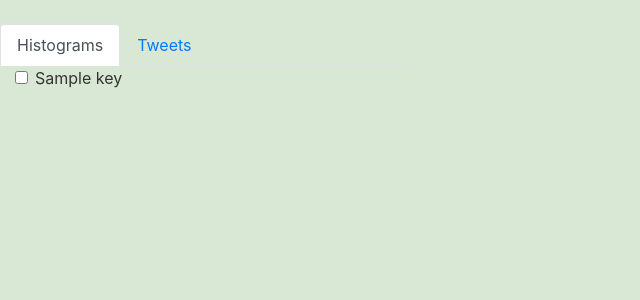
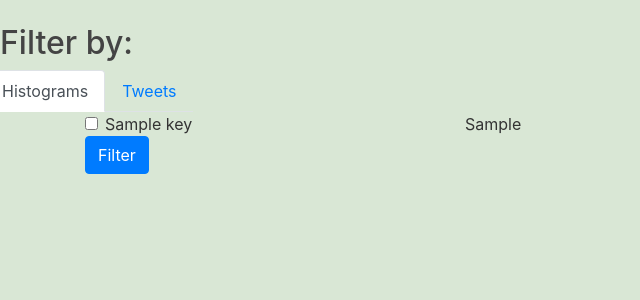
Before and after one commit to baldblad/legacy-mbaldip-TFG, a Flask app: template Web/templates/news.html in a window 1280 px wide. Shown: the part 56-356 px from the top of the page, without its empty margins (0-640 px from the left). Run offline with Flask 2, Linux system fonts and the light colour scheme; the template is opened without the code that fills it: most values are stand-ins (such as "Sample title", 1, 10 or a date in 2020); some libraries are stand-ins or nearby versions.

Commit message:
working panel redo

```diff
--- a/Web/app.py
+++ b/Web/app.py
@@ -29,15 +29,19 @@ def news():
     # If a form is submitted
     if request.method == "POST":
 
-        selAuth = request.form.get('selAuth')
+        # gives the list of ids for the checked boxes with twitter account usernames
+        selAuth = request.form.getlist('histCheckbox')
         # TODO: request filtered data in database
         tweets = [1535293461594767360]
 
         for tweet in tweets:
             tweet_links.append('https://twitter.com/x/status/'+str(tweet))
+    else:
 
+        selAuth =[]
     return render_template('news.html', tweet_links=tweet_links,
-                                        authorities=top25)
+                                        authorities=top25,
+                                        selAuth=selAuth)
 
 
 # Running the app
--- a/Web/templates/news.html
+++ b/Web/templates/news.html
@@ -1,13 +1,7 @@
-{% extends 'subsite_base.html' %}
-<!--{% block menu_subsite %}
-<!-- menu for histograms-->
+{% extends 'subsite_base.html' %} {% block subsite_main %}
 
-<!-- menu for histograms-->
-<!--{% endblock %} -->
-{% block subsite_main %}
-
+<h2>Filter by:</h2>
 <div class="row">
-  <div class="col-4">
   <!-- Nav tabs -->
   <ul class="nav nav-tabs">
     <li class="nav-item">
@@ -17,55 +11,62 @@
       <a class="nav-link" data-toggle="tab" href="#tweets">Tweets</a>
     </li>
   </ul>
+</div>
 
 <!-- Tab panes -->
 <div class="tab-content">
-      <!-- Histograms content -->
+  <!-- Histograms section -->
   <div class="tab-pane container active" id="hist">
+    <div class="row">
+      <div class="col-4">
+        <form method="post">
           {% for key,value in authorities.iterrows() %}
           <div class="form-check">
-          <label class="form-check-label">
             <input
               type="checkbox"
               class="form-check-input"
-              value="{{value}}"
+              name="histCheckbox"
+              value="{{value['uid']}}"
             />{{key}}
-          </label>
           </div>
           {% endfor %}
+          <button class="btn btn-primary" value="Submit">Filter</button>
+        </form>
       </div>
-      <!-- Tweets content -->
-      <div class="tab-pane container fade" id="tweets">...</div>
+      <!-- Content for histograms -->
+      <div class="col-8">{% for id in selAuth %} {{id}} {% endfor %}</div>
+    </div>
+  </div>
+  <!-- Histograms section -->
+
+  <!-- Tweets form -->
+  <div class="tab-pane container fade" id="tweets">
+    <div class="row">
+      <div class="col-4">
+        <form method="post">
+          {% for key,value in authorities.iterrows() %}
+          <div class="form-check">
+            <input
+              type="checkbox"
+              class="form-check-input"
+              name="tweetsCheckbox"
+              value="{{value['uid']}}"
+            />{{key}}
+          </div>
+          {% endfor %}
+          <button class="btn btn-primary" value="Submit">Filter</button>
+        </form>
+      </div>
+      <!-- Right panel -->
+      <div class="col-8">
+        <div class="tab-content">
+          <!-- Content for tweets -->
+          This is tweets baby!
+        </div>
+      </div>
+      <!-- Right panel -->
     </div>
   </div>
 </div>
-<!-- tweet feed
-<div class="col text-center">
-  <h2>Filter the tweet content</h2>
-  <form name="form" , method="POST" , style="text-align: center">
-    <div class="form-group">
-      <label for="sel2"
-        >Mutiple select list (hold shift to select more than one):</label
-      >
-      <select multiple class="form-control" id="sel2" name="selAuth">
-        <option>1</option>
-        <option>2</option>
-        <option>3</option>
-        <option>4</option>
-        <option>5</option>
-      </select>
-    </div>
-    <button class="btn btn-primary" value="Submit">Filter</button>
-  </form>
-
-  {% for link in tweet_links %}
-  <blockquote class="twitter-tweet align-center">
-    <a href="{{link}}"></a>
-  </blockquote>
-  {% endfor %}
-</div>
-<!-- tweet feed -->
-
-<!-- main section-->
 
 {% endblock%}
```
Lines whose indentation alone changed are shown as unchanged.
